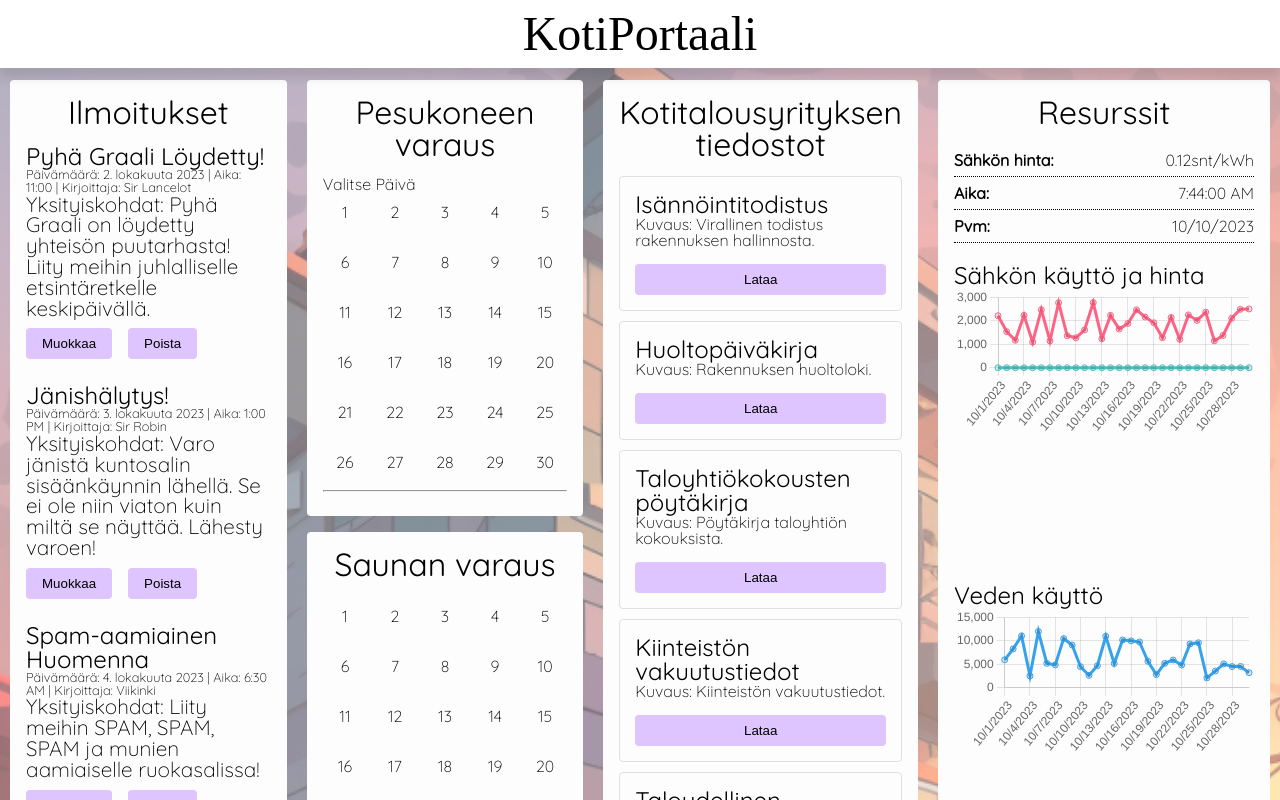
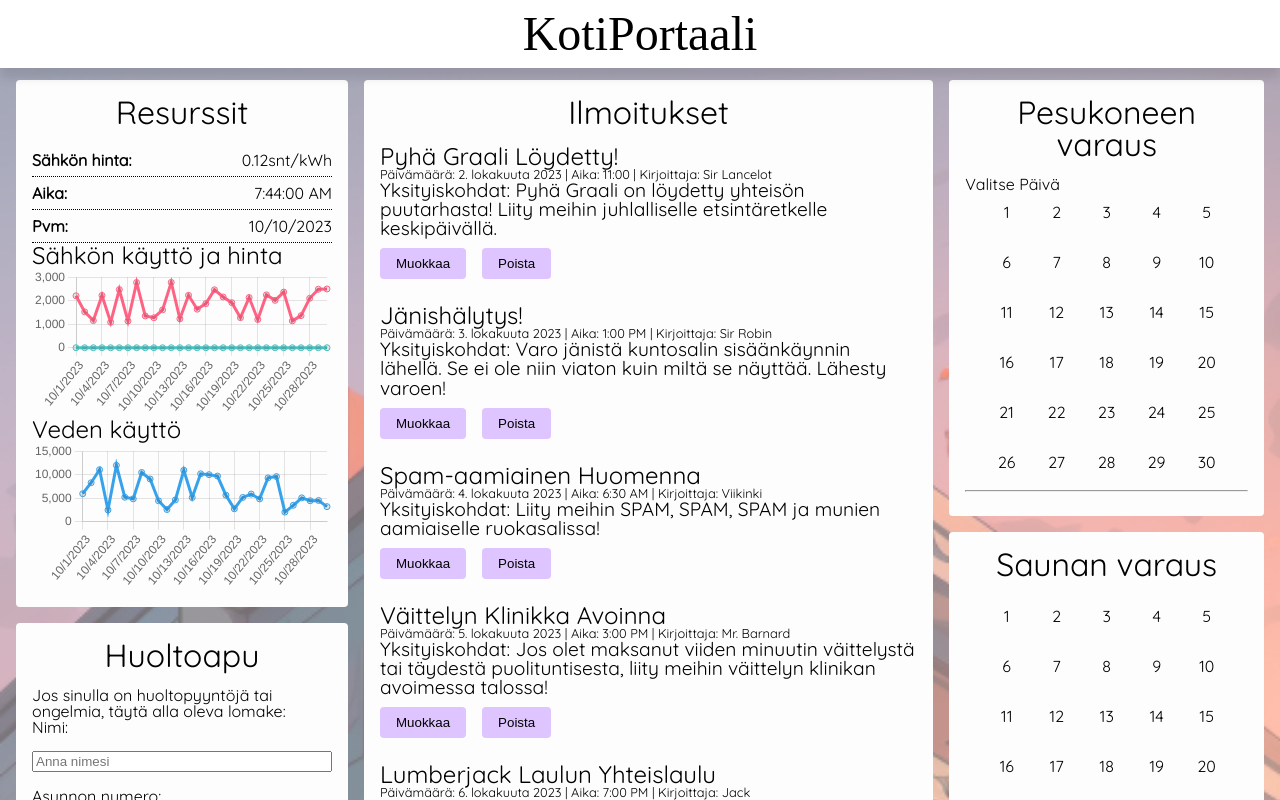
Before and after one commit to Maccee/KotiportaaliReactUi, a React (Vite) app: page / in a window 1280 px wide. Shown: the top 800 px of the page. Built offline with nearby package versions, Linux system fonts and the light colour scheme.

Commit message:
suomenkieliseks

```diff
--- a/src/App.css
+++ b/src/App.css
@@ -3,7 +3,7 @@ body {
   background-image: url(./assets/house.png);
   background-repeat: no-repeat;
   background-size: cover;
-  background-position: center -10rem;
+  background-position: center;
 }
 body::before {
   content: "";
@@ -18,27 +18,36 @@ body::before {
 
 .app-container {
   display: flex;
+  gap: 1rem;
   justify-content: space-between;
+  margin: 1rem;
   margin-top: 5rem;
 }
 
 .column {
-  flex: 1;
+  flex-basis: 20%;
+  display: flex;
+  gap: 1rem;
+  flex-direction: column;
+}
+
+.centerColumn {
   display: flex;
   flex-direction: column;
+  flex-basis: 60%;
   gap: 1rem;
-  padding: 0 10px;
 }
+
 .componentBox {
+  min-width: 220px;
   background-color: #fdfdfd;
-
   color: #000000;
-  padding: 16px;
+  padding: 1rem;
   border-radius: 4px;
   font-family: "Quicksand", sans-serif;
-  font-weight: 300;
-  opacity: 1;
+
 }
+
 h2 {
   font-size: 2rem;
   font-weight: 400;
--- a/src/App.jsx
+++ b/src/App.jsx
@@ -11,27 +11,26 @@ import Announcements from "./components/Announcements";
 import Files from "./components/Files";
 import Header from "./components/Header";
 
-
 function App() {
   return (
     <>
-    <Header/>
+      <Header />
       <div className="app-container">
         <div className="column">
+          <Resources />
+          <MaintenanceHelp />
+          <Files />
+        </div>
+        <div className="centerColumn">
           <Announcements />
+          <MessageBoard />
+
         </div>
         <div className="column">
           <WashingMachine />
           <SaunaBookings />
           <MaintenanceHelp />
-
-      </div>
-      <div className="column">
           <Files />
-      </div>
-      <div className="column">
-        <Resources />
-        <MessageBoard />
         </div>
       </div>
     </>
--- a/src/components/css/Announcements.css
+++ b/src/components/css/Announcements.css
@@ -34,5 +34,5 @@
 }
 
 .announcement-list li p:nth-child(3) {
-  font-size: 1.3rem;
+  font-size: 1.2rem;
 }
--- a/src/components/css/Resources.css
+++ b/src/components/css/Resources.css
@@ -1,7 +1,4 @@
-.chart-container {
-  margin-top: 20px;
-  height: 300px;
-}
+
 
 .resource-item {
   display: flex;
```
Lines whose indentation alone changed are shown as unchanged.
